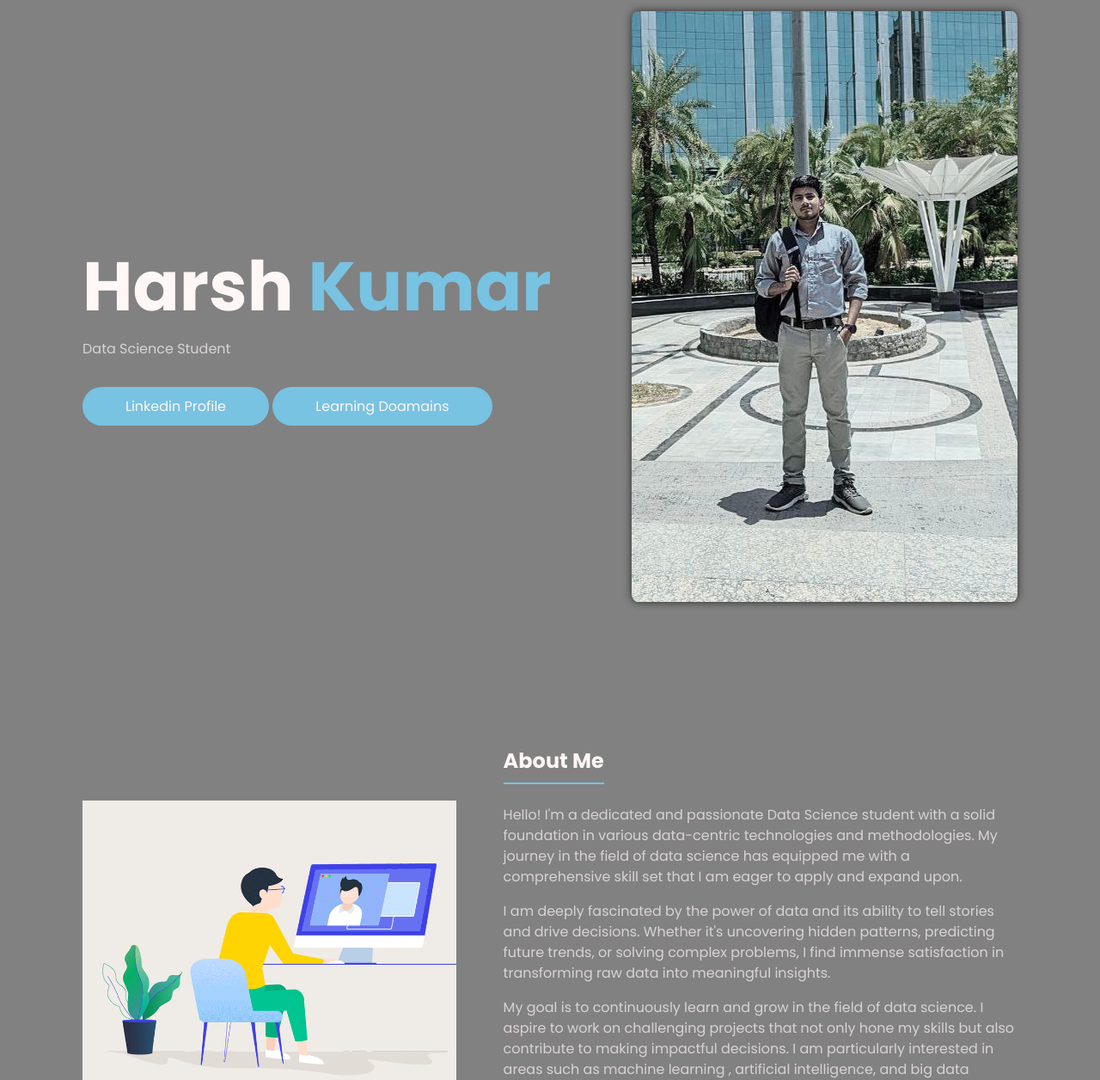
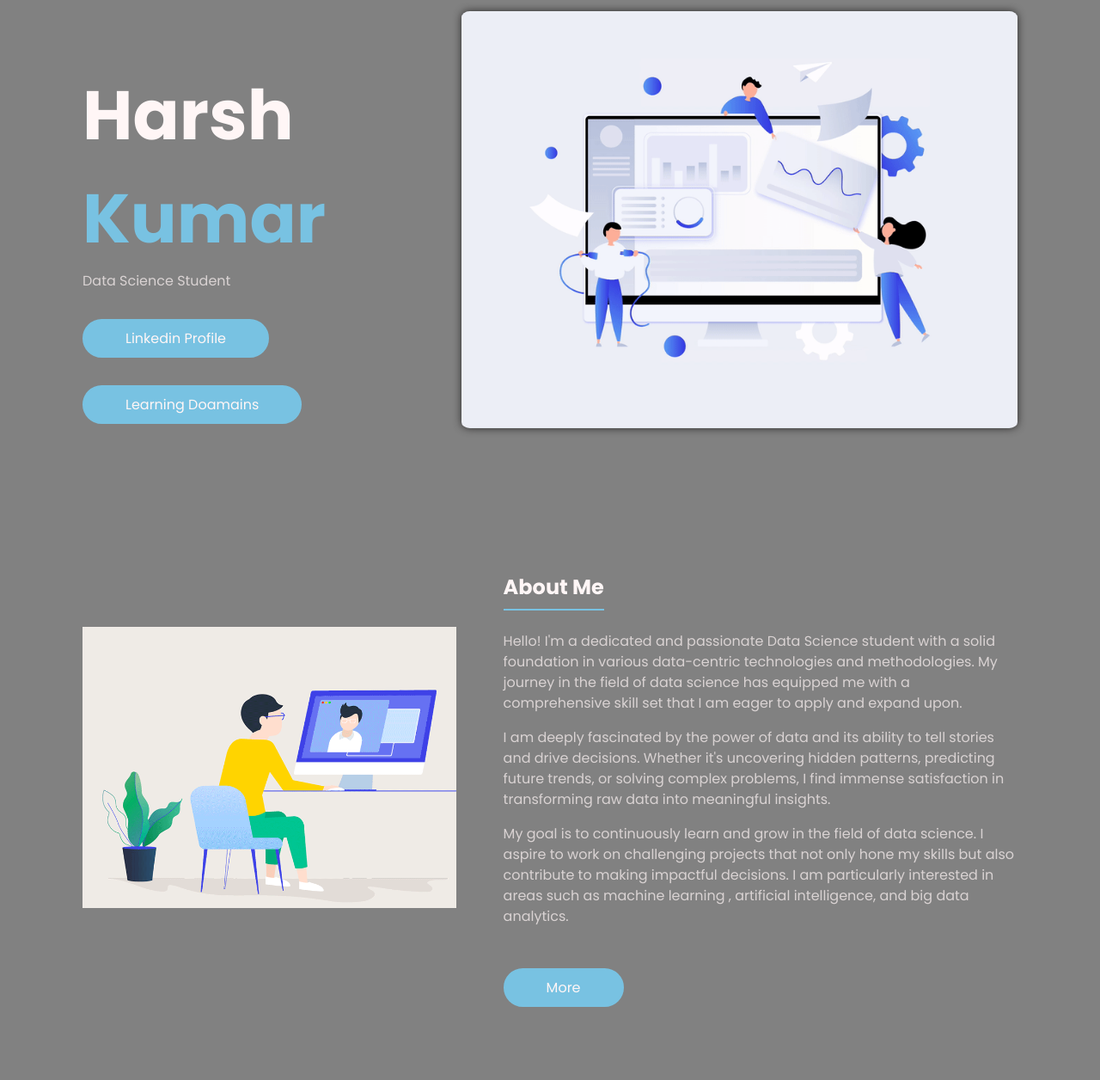
Before and after one commit to Harsh18999/Portfolio, a Flask app: page / in a window 1280 px wide. Shown: the part 51-1307 px from the top of the page at 86% size. Run offline with Flask 3, Linux system fonts and the light colour scheme; some libraries are stand-ins or nearby versions.

Commit message:
Update index.html

```diff
--- a/templates/index.html
+++ b/templates/index.html
@@ -43,7 +43,7 @@
        </div>
 
        <div >
-         <img src="{{ url_for('static', filename='My-photo.jpg') }}" style=" border-radius: 1.5%; box-shadow: 0 0 10px rgb(42, 40, 40);" alt="my-git" />
+         <img src="{{ url_for('static', filename='support_gif.gif') }}" style=" border-radius: 1.5%; box-shadow: 0 0 10px rgb(42, 40, 40);" alt="my-git" />
        </div>
       </section>
       <section class="about container" id="about">
```
